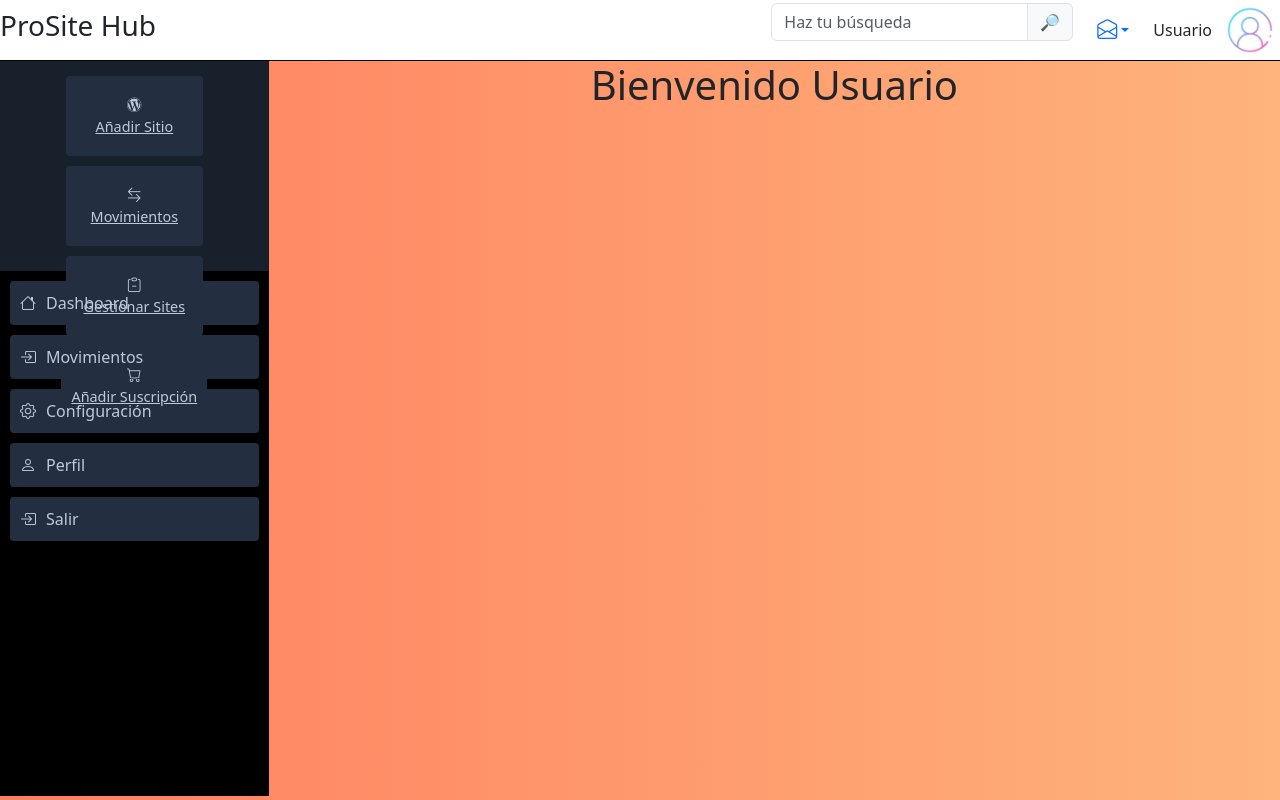
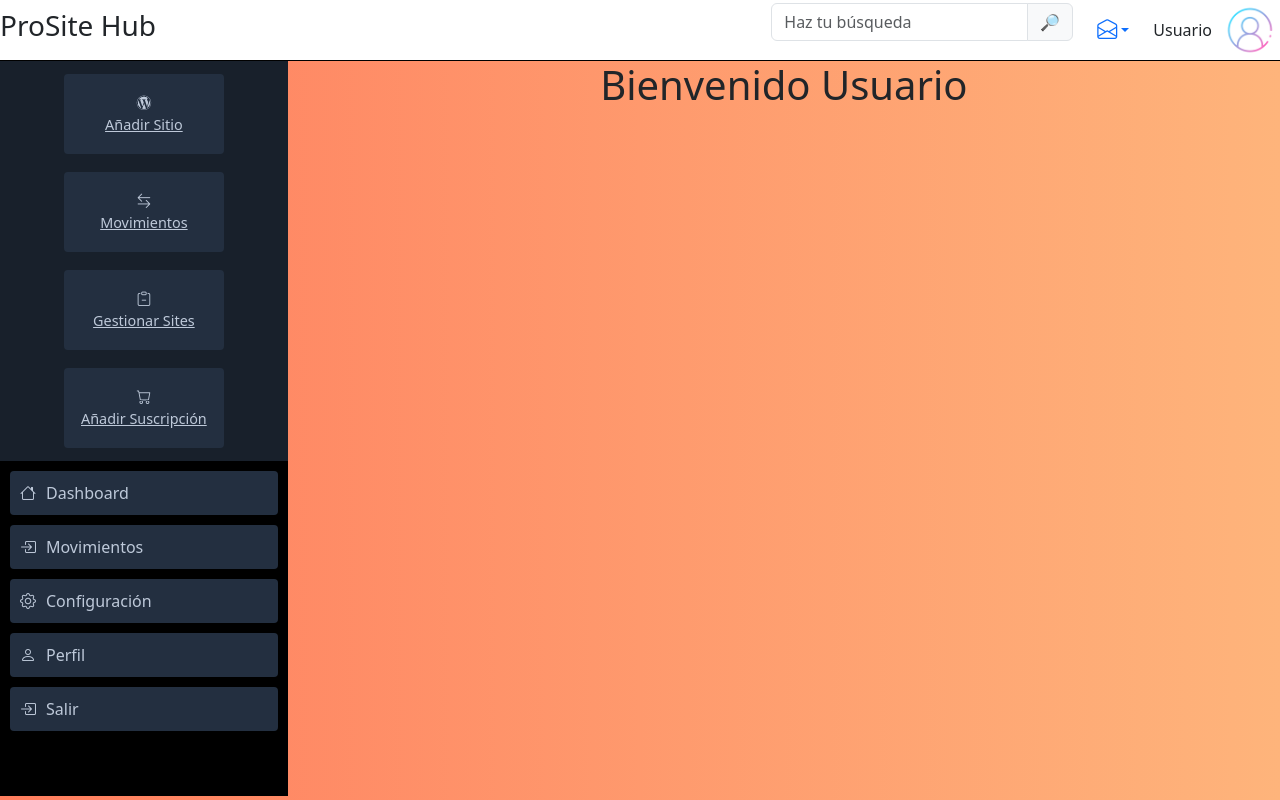
Before and after one commit to JoseAnt7/controller-main, a React (Vite) app: page /panel-control in a window 1280 px wide. Built offline with nearby package versions, Linux system fonts and the light colour scheme.

Commit message:
prueba de primer commit

```diff
--- a/src/assets/css/_panel.css
+++ b/src/assets/css/_panel.css
@@ -40,35 +40,30 @@
 
 /* SIDEBAR */
 .sidebar{
-    width: 340px;
+    width: 29%;
     padding: 0;
     height: calc(100vh - 65px);
     background: black;
-    /*position: fixed;*/
     z-index: 999;
 }
 
-.opciones{
-
-    max-height: 210px;
-    min-height: 210px;
-    padding: 10px 0 10px 0;
+.opciones {
+    max-height: 50vh;
+    min-height: 50vh;
+    padding: 4px 0;
     background: #18202b;
     display: flex;
     align-items: center;
     justify-content: center;
     flex-wrap: wrap;
-
 }
 
-.opciones a{
-
-    min-width: 137px;
-    min-height: 80px;
+.opciones a {
+    min-width: 20vh;
+    min-height: 10vh;
     background: #232f40;
-    padding: 10px;
+    padding: 5px;
     margin: 5px;
-    /* -webkit-border-radius: 4px; */
     -moz-border-radius: 4px;
     border-radius: 4px;
     color: #bec9d9;
@@ -76,10 +71,17 @@
     align-items: center;
     justify-content: center;
     flex-direction: column;
-    font-size: .9rem;
-    /*-webkit-transition: all .5s ease-in-out;*/
-    transition: all .5s ease-in-out;
+    font-size: 0.9rem;
+    transition: all 0.5s ease-in-out;
+}
 
+/* Media query para pantallas más pequeñas */
+@media (max-width: 600px) {
+    .opciones a {
+        min-width: 40vw; /* Ajusta el ancho mínimo */
+        min-height: 20vh; /* Ajusta la altura mínima */
+        margin: 2px; /* Reduce el margen */
+    }
 }
 
 .menu {
--- a/src/components/panel/sidebar.jsx
+++ b/src/components/panel/sidebar.jsx
@@ -89,7 +89,6 @@ export const Sidebar = () => {
                         </div>
                     )}
                 </div>
-
             </div>
         </div>
     )
```
